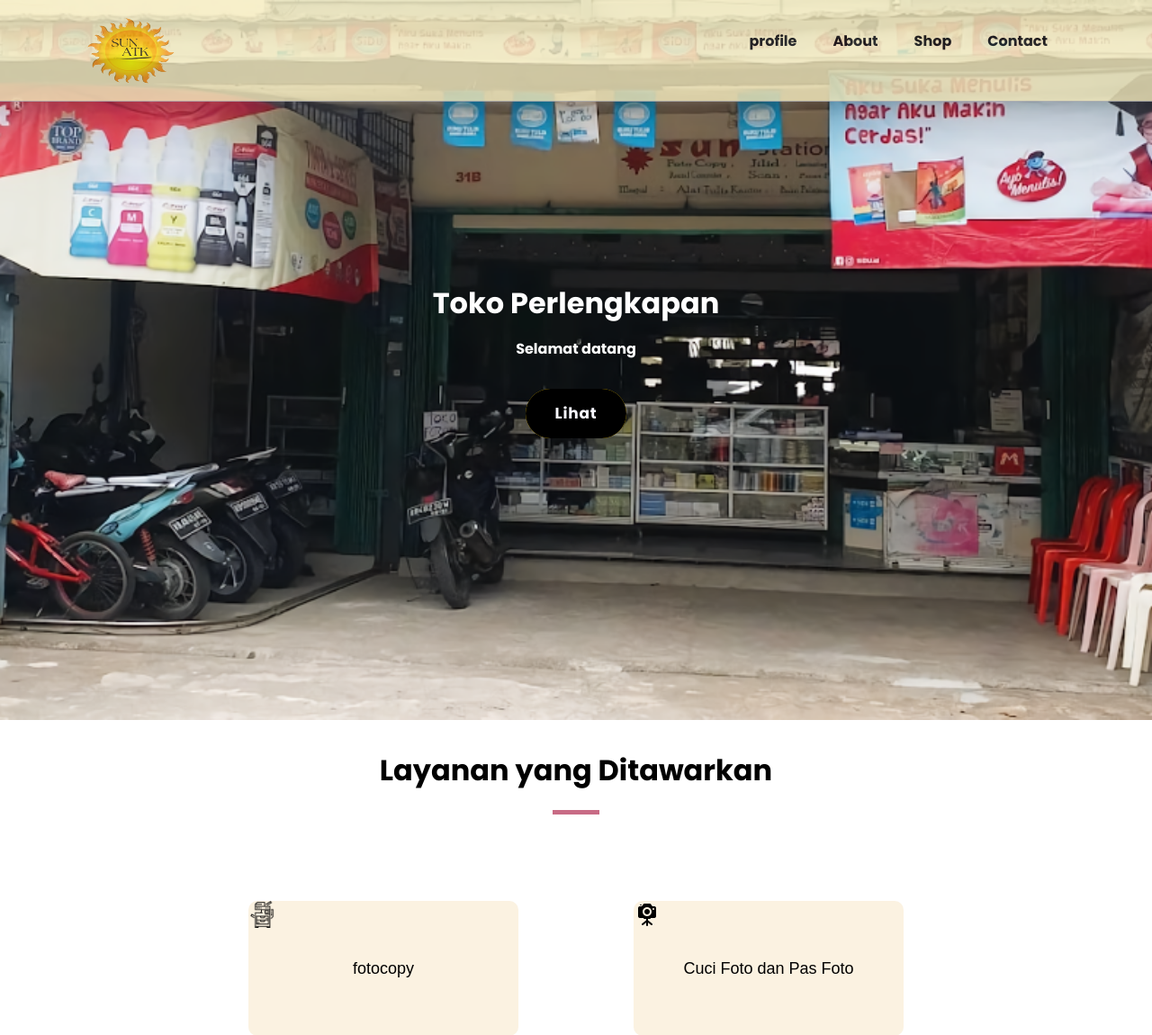
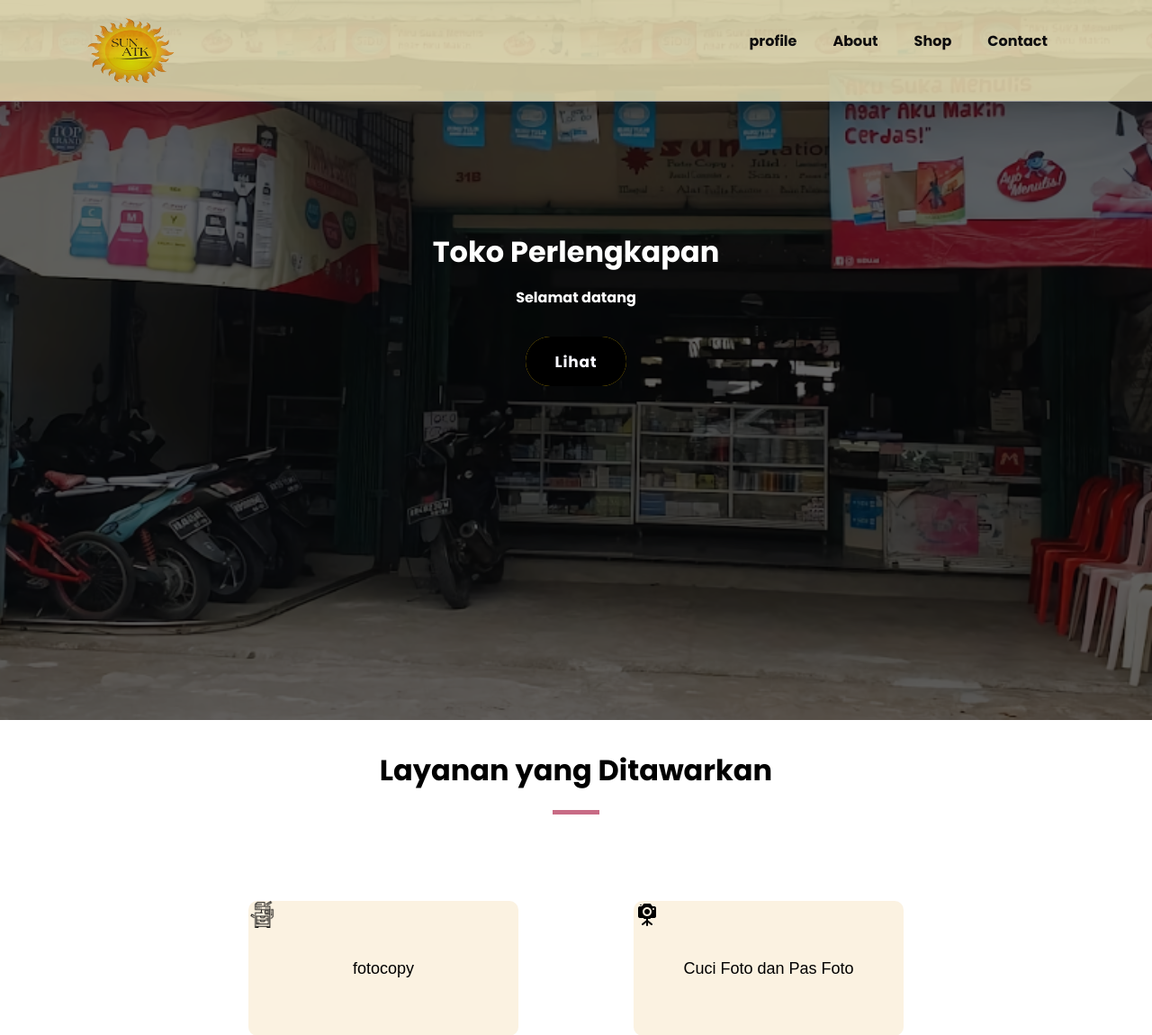
Before and after one commit to DustinTiovino/Tugas-web, a PHP site: page /Homepage.html in a window 1280 px wide. Shown: the top 1150 px of the page at 90% size. Run offline with PHP 8.4, Linux system fonts and the light colour scheme; some libraries are stand-ins or nearby versions.

Commit message:
icon dan layer

```diff
--- a/Homepage.html
+++ b/Homepage.html
@@ -37,7 +37,7 @@
 
     <main>
       <section class="profile" id="profile">
-        <main class="content">
+        <main class="content profile_layer">
           <h1>Toko Perlengkapan</h1>
           <p>Selamat datang</p>
           <a href="https://www.tokopedia.com/sunstationeries" target="_blank"
--- a/style.css
+++ b/style.css
@@ -110,8 +110,9 @@
   position: relative;
 }
 
-.profile .content {
+.content {
   padding: 1.4rem;
+  padding-top: 20%;
   text-align: center;
 }
 
@@ -466,3 +467,11 @@
   color: white;
   font-weight: bold;
 }
+
+.profile_layer {
+  width: 100wh;
+  height: 100vh;
+  background-color: rgba(0, 0, 0, 0.6);
+  /* background-color: red; */
+  z-index: 10;
+}
```
Also changed, not shown: assets/icons/laminator.png, assets/icons/photo-editor.png, assets/icons/scanner.png.
